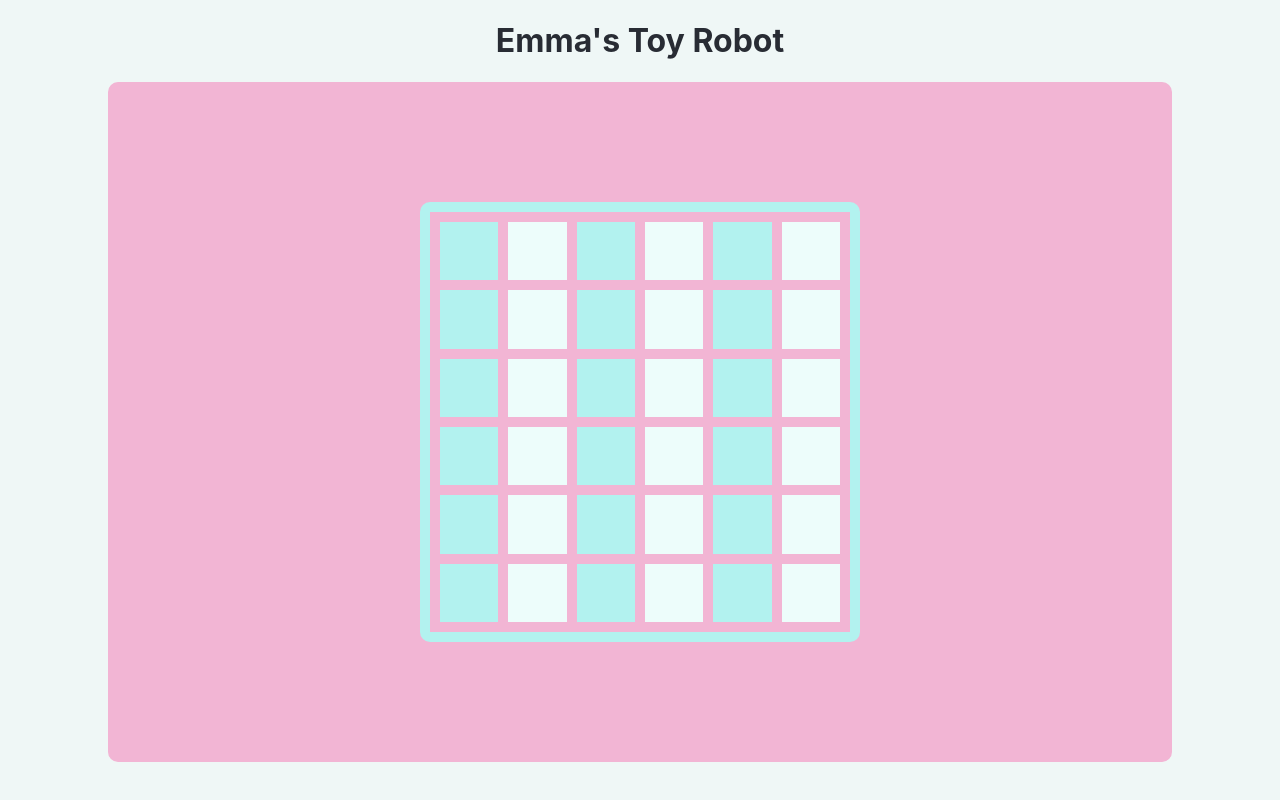
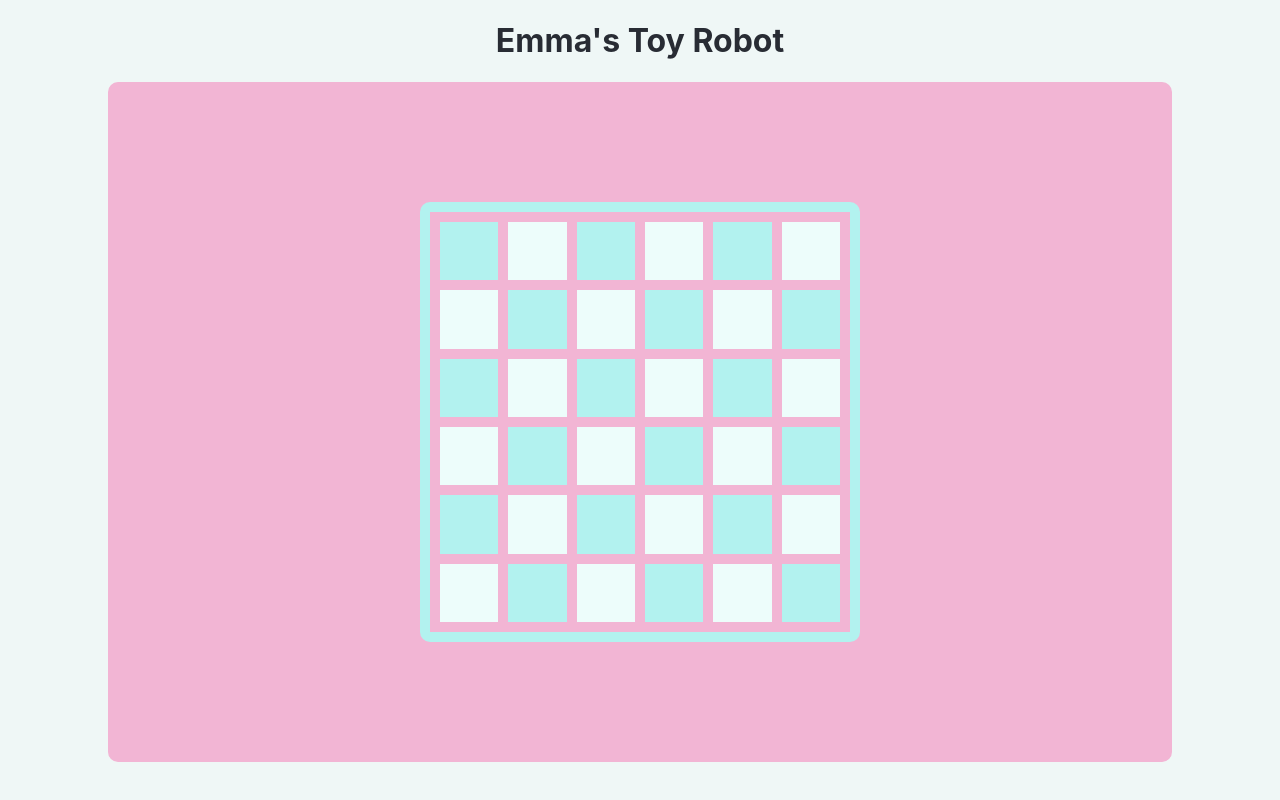
Before and after one commit to EmmaPuls/purple-toy-robot, a React (Create React App) app: page / in a window 1280 px wide. Built offline with nearby package versions, Linux system fonts and the light colour scheme.

Commit message:
Refactored colours

```diff
--- a/src/TableTop/TableTop.style.ts
+++ b/src/TableTop/TableTop.style.ts
@@ -16,12 +16,12 @@ const tableTopStyles = (theme: GlobalTheme): TableTopStyles => ({
     height: "80vh",
     padding: "20px",
     borderRadius: "10px",
-    backgroundColor: theme.colors.pink,
+    backgroundColor: theme.colors.playArea,
   },
   tableTop: {
     position: 'relative',
     border: '10px',
-    borderColor: theme.colors.teal,
+    borderColor: theme.colors.boardDark,
     borderStyle: 'solid',
     padding: '10px',
     display: "grid",
--- a/src/TableTop/TableTop.tsx
+++ b/src/TableTop/TableTop.tsx
@@ -17,7 +17,7 @@ const TableTop: FC = () => {
       {tableTopSquares.map((tableTopSquare, index) => {
         return (
           <TableTopSquare
-            color={tableTopSquare.color}
+            state={tableTopSquare}
             key={`Square-${index}`}
             number={index}
           />
--- a/src/TableTop/TableTopSquare/TableTopSquare.tsx
+++ b/src/TableTop/TableTopSquare/TableTopSquare.tsx
@@ -1,17 +1,18 @@
 import { css } from "@emotion/css";
 import { useTheme } from "@emotion/react";
 import React, { FC } from "react";
+import { TableTopSquareState } from "TableTop/types";
 import { GlobalTheme } from "theme";
 import tableTopSquareStyles from "./TableTopSquare.style";
 
 type TableTopSquareProps = {
-  color: string;
+  state: TableTopSquareState;
   number: number;
 };
 
-const TableTopSquare: FC<TableTopSquareProps> = ({ color, number }) => {
+const TableTopSquare: FC<TableTopSquareProps> = ({ state, number }) => {
   const theme = useTheme() as GlobalTheme;
-  const styles = tableTopSquareStyles(theme, color);
+  const styles = tableTopSquareStyles(theme, state.color);
 
   return (
     <div className={css(styles.square)} data-testid={`Square-${number}`}>
--- /dev/null
+++ b/src/TableTop/types.ts
@@ -0,0 +1,5 @@
+export type TableTopSquareState = {
+  color: string;
+  row: number;
+  column: number;
+};
--- a/src/TableTop/useTableTop.ts
+++ b/src/TableTop/useTableTop.ts
@@ -1,19 +1,23 @@
 import { GRID_SIZE } from "config";
 import { GlobalTheme } from "../theme";
+import { TableTopSquareState } from "./types";
 
-type TableTopSquare = {
-    color: string;
+type TableTopHookResult = {
+    tableTopSquares: TableTopSquareState[];
 }
 
-type TableTopHookResult = {
-    tableTopSquares: TableTopSquare[];
-}
+export const _isEvenRow = (index: number): boolean => Math.floor(index/6)%2 === 0;
+export const _isEvenColumn = (index: number): boolean => index%2 === 0;
+const _alternateColors = (index: number, tableCellColors: string[]): string => _isEvenColumn(index) ? _isEvenRow(index) ? tableCellColors[0] : tableCellColors[1] : !_isEvenRow(index) ? tableCellColors[0] : tableCellColors[1]
 
-const initialTableTopSquares = (theme: GlobalTheme): TableTopSquare[] => {
-    const tableTopSquares = [] as TableTopSquare[];
+const initialTableTopSquares = (theme: GlobalTheme): TableTopSquareState[] => {
+    const tableCellColors = [theme.colors.boardDark, theme.colors.boardLight];
+    const tableTopSquares = [] as TableTopSquareState[];
     for(let i = 0; i < GRID_SIZE*GRID_SIZE; i++) {
-        const tableTopSquare: TableTopSquare = {
-            color: i%2 === 0 ? theme.colors.teal: theme.colors.tealInactive,
+        const tableTopSquare: TableTopSquareState = {
+            color: _alternateColors(i, tableCellColors),
+            row: Math.floor(i/GRID_SIZE),
+            column: i%GRID_SIZE,
         };
         tableTopSquares.push(tableTopSquare);
     }
--- a/src/theme.ts
+++ b/src/theme.ts
@@ -1,25 +1,22 @@
 export type GlobalTheme  = {
   colors: {
-    blue: string;
-    blueInactive: string;
-    teal: string;
-    tealInactive: string;
-    pink: string;
-    pinkInactive: string;
+    boardDark: string;
+    boardLight: string;
+    playArea: string;
     background: string;
     text: string;
   };
 };
 
+/**
+ * Some adjustments may be needed to improve contrast between board and playArea
+ */
 const globalTheme: GlobalTheme = {
   colors: {
-    blue: "#7BDFF2",
-    blueInactive: "#ECFAFD",
-    teal: "#B2f2EF",
-    tealInactive: "#EDFDFB",
+    boardDark: "#B2f2EF",
+    boardLight: "#EDFDFB",
     background: "#EFF7F6",
-    pink: "#F2B5D4",
-    pinkInactive: "F7D6E0",
+    playArea: "#F2B5D4",
     text: '#282c34',
   },
 };
```
Also changed, not shown: 1 other file (tests, documents, lock files or other folders).
